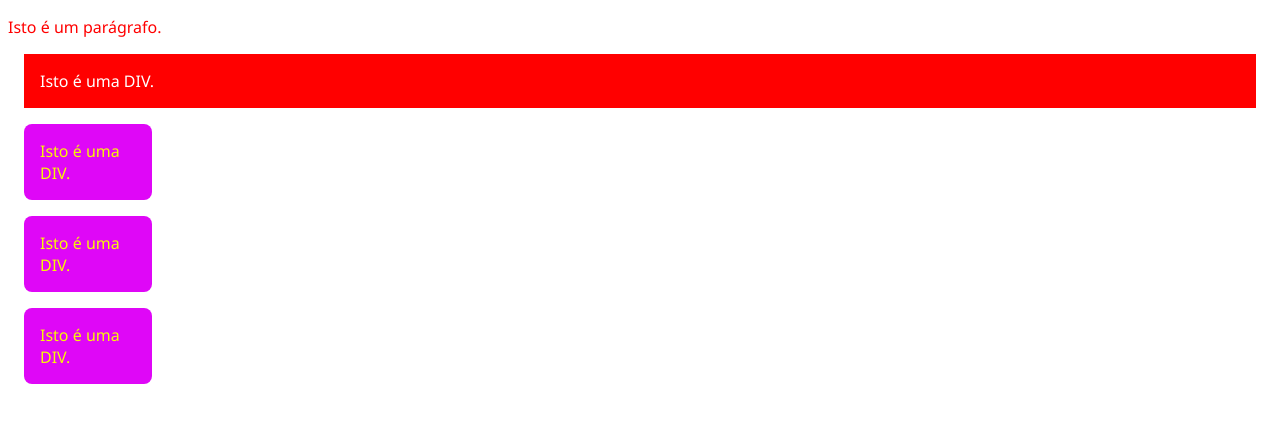
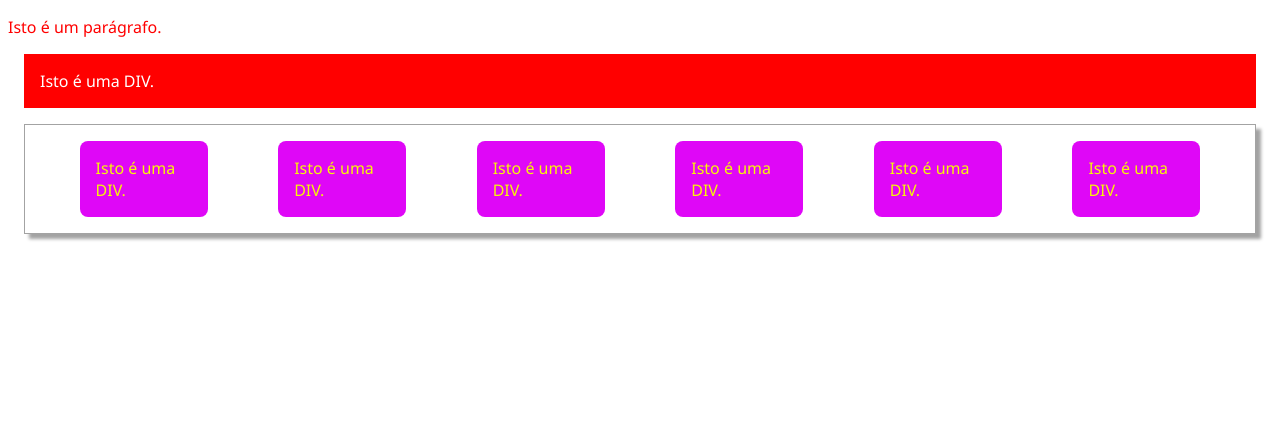
Before and after one commit to wdiasmaciel/pbr-diw-4963101-exemplo-01, a plain HTML site: page index.html in a window 1280 px wide. Drawn offline with Linux system fonts and the light colour scheme.

Commit message:
Criação do arquivo HTML

```diff
--- a/index.html
+++ b/index.html
@@ -20,6 +20,14 @@
             padding: 1rem;
         }
 
+        .container {
+            border: 1px solid #a3a3a3;
+            box-shadow: .3rem .3rem .2rem .01rem #a3a3a3;
+            display: flex;
+            justify-content: space-evenly;
+            flex-wrap: wrap;
+        }
+
         .item {
             color: #f7f707;
             background-color: #df07f7;
@@ -39,9 +47,14 @@
         Isto é uma DIV.
     </div>
 
-    <div class="item">Isto é uma DIV.</div>
-    <div class="item">Isto é uma DIV.</div>
-    <div class="item">Isto é uma DIV.</div>
+    <div class="container">
+        <div class="item">Isto é uma DIV.</div>
+        <div class="item">Isto é uma DIV.</div>
+        <div class="item">Isto é uma DIV.</div>
+        <div class="item">Isto é uma DIV.</div>
+        <div class="item">Isto é uma DIV.</div>
+        <div class="item">Isto é uma DIV.</div>
+    </div>
 </body>
 
 </html>
```
